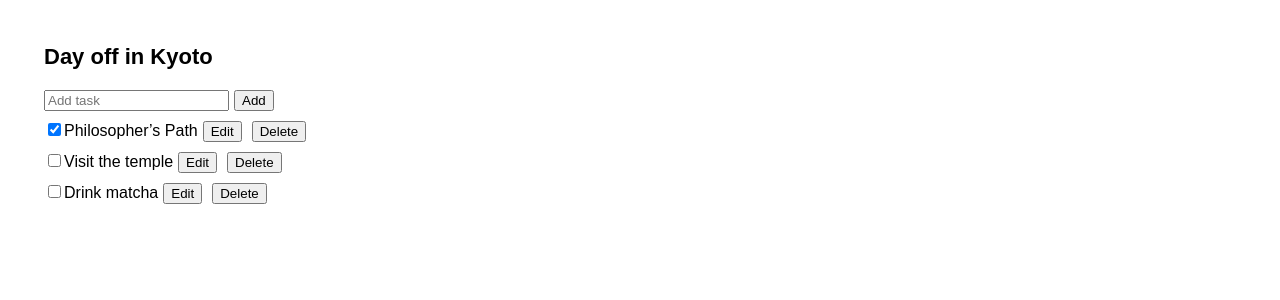
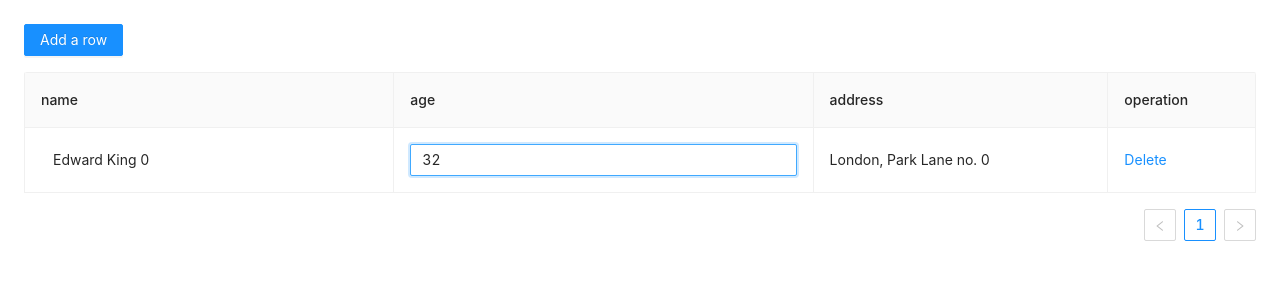
Before and after one commit to cscxxx/custom-components, a React (Create React App) app: page / in a window 1280 px wide. Shown: the top 300 px of the page. Built offline with nearby package versions, Linux system fonts and the light colour scheme.

Commit message:
优化可编辑表格

```diff
--- a/src/EditableTable/TableEditableBody/EditableCell.tsx
+++ b/src/EditableTable/TableEditableBody/EditableCell.tsx
@@ -1,6 +1,6 @@
-import React, { useState, useRef, useContext, useEffect } from "react";
-import { InputRef, Form, Input } from "antd";
-import { EditableContext } from "../ctx.ts";
+import { Form, Input, InputRef } from "antd";
+import React, { useEffect, useRef, useState } from "react";
+import { useStore } from "../ctx.ts";
 import type { EditableCellProps } from "../types.d.ts";
 
 export const EditableCell: React.FC<EditableCellProps> = ({
@@ -13,30 +13,37 @@ export const EditableCell: React.FC<EditableCellProps> = ({
   ...restProps
 }) => {
   const [editing, setEditing] = useState(false);
+
   const inputRef = useRef<InputRef>(null);
-  const { form } = useContext(EditableContext)!;
 
-  useEffect(() => {
-    if (editing) {
-      inputRef.current!.focus();
-    }
-  }, [editing]);
+  const form = useStore();
 
   const toggleEdit = () => {
     setEditing(!editing);
-    form.setFieldsValue({ [dataIndex]: record[dataIndex] });
+    form?.setFieldsValue({ [dataIndex]: record[dataIndex] });
   };
 
   const save = async () => {
     try {
-      const values = await form.validateFields();
-
+      const values = await form?.validateFields();
       toggleEdit();
       handleSave({ ...record, ...values });
     } catch (errInfo) {
       console.log("Save failed:", errInfo);
     }
   };
+
+  useEffect(() => {
+    if (editing) {
+      inputRef?.current!.focus();
+    }
+  }, [editing]);
+
+  useEffect(() => {
+    if (editable) {
+      toggleEdit();
+    }
+  }, [editable]);
 
   let childNode = children;
 
--- a/src/EditableTable/TableEditableBody/EditableRow.tsx
+++ b/src/EditableTable/TableEditableBody/EditableRow.tsx
@@ -1,16 +1,18 @@
+import { Form } from "antd";
 import React from "react";
-import { Form } from "antd";
-import { useStore } from "../ctx.ts";
+import { EditableContext } from "../ctx.ts";
 import { EditableRowProps } from "../types";
 
 export const EditableRow: React.FC<EditableRowProps> = ({
   index,
   ...props
 }) => {
-  const { form } = useStore();
+  const [form] = Form.useForm();
   return (
     <Form form={form} component={false}>
-      <tr {...props} />
+      <EditableContext.Provider value={form}>
+        <tr {...props} />
+      </EditableContext.Provider>
     </Form>
   );
 };
--- a/src/EditableTable/ctx.ts
+++ b/src/EditableTable/ctx.ts
@@ -1,11 +1,11 @@
 import { FormInstance } from "antd/es/form";
 import React, { useContext } from "react";
 
-type IStore = { form: FormInstance };
+type IStore = { form: FormInstance } | any;
 
 export const EditableContext = React.createContext<IStore>({} as IStore);
 
 export const useStore = () => {
-  const store = useContext(EditableContext);
+  const store = useContext(EditableContext)!;
   return store;
 };
--- a/src/EditableTable/demo.tsx
+++ b/src/EditableTable/index.tsx
@@ -1,15 +1,14 @@
-import { Button, Form, Table } from "antd";
+import { Button, Table } from "antd";
 import "antd/dist/antd.css";
 import React, { useState } from "react";
-import { EditableContext } from "./ctx.ts";
+import { useStore } from "./ctx.ts";
 import "./index.css";
 import { EditableCell } from "./TableEditableBody/EditableCell.tsx";
 import { EditableRow } from "./TableEditableBody/EditableRow.tsx";
+import { ColumnTypes, DataType } from "./types";
 import useColumns from "./use-columns.tsx";
-import { ColumnTypes, DataType } from "./types";
 
 const App: React.FC = () => {
-
   const [dataSource, setDataSource] = useState<DataType[]>([
     {
       key: "0",
@@ -21,15 +20,14 @@ const App: React.FC = () => {
 
   const { columns } = useColumns({ dataSource, setDataSource });
 
-  const [form] = Form.useForm();
-
   const [count, setCount] = useState(2);
+  const form = useStore();
 
   const handleAdd = () => {
     const newData: DataType = {
       key: count,
-      name: `Edward King ${count}`,
-      age: "32",
+      name: ``,
+      age: "",
       address: `London, Park Lane no. ${count}`,
     };
     setDataSource([...dataSource, newData]);
@@ -38,7 +36,6 @@ const App: React.FC = () => {
 
   return (
     <div>
-      <EditableContext.Provider value={{ form }}>
       <Button onClick={handleAdd} type="primary" style={{ marginBottom: 16 }}>
         Add a row
       </Button>
@@ -54,7 +51,6 @@ const App: React.FC = () => {
         dataSource={dataSource}
         columns={columns as ColumnTypes}
       />
-      </EditableContext.Provider>
     </div>
   );
 };
--- a/src/EditableTable/use-columns.tsx
+++ b/src/EditableTable/use-columns.tsx
@@ -1,8 +1,6 @@
 import { Popconfirm } from "antd";
 import React from "react";
 import { ColumnTypes, DataType } from "./types";
-
-
 
 export default ({ dataSource, setDataSource }) => {
   const handleDelete = (key: React.Key) => {
@@ -34,6 +32,7 @@ export default ({ dataSource, setDataSource }) => {
     {
       title: "age",
       dataIndex: "age",
+      editable: true,
     },
     {
       title: "address",
@@ -46,7 +45,9 @@ export default ({ dataSource, setDataSource }) => {
         dataSource.length >= 1 ? (
           <Popconfirm
             title="Sure to delete?"
-            onConfirm={() => handleDelete(record.key)}
+            onConfirm={() => {
+              handleDelete(record.key);
+            }}
           >
             <a>Delete</a>
           </Popconfirm>
--- a/src/index.tsx
+++ b/src/index.tsx
@@ -1,9 +1,9 @@
 import React from "react";
 import { createRoot } from "react-dom/client";
-// import EditableTable from "./EditableTable/demo.tsx";
+import EditableTable from "./EditableTable/index.tsx";
 // import UseReducerTaskApp from "./Reducer/index";
-import CTXAndReducer from "./CTXAndReducer/index";
+// import CTXAndReducer from "./CTXAndReducer/index";
 
 createRoot(document.getElementById("container") as HTMLElement).render(
-  <CTXAndReducer />
+  <EditableTable />
 );
```
Lines whose indentation alone changed are shown as unchanged.
